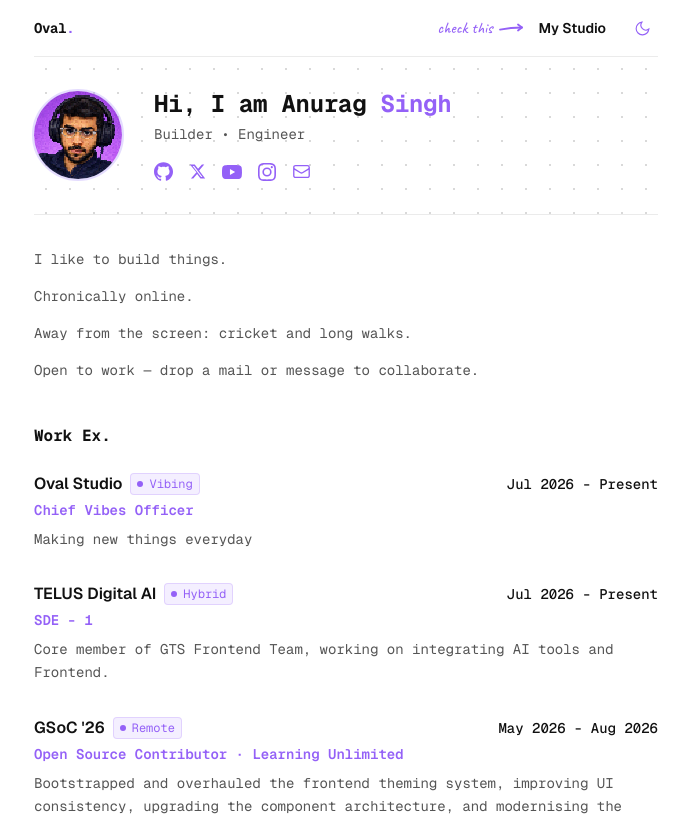
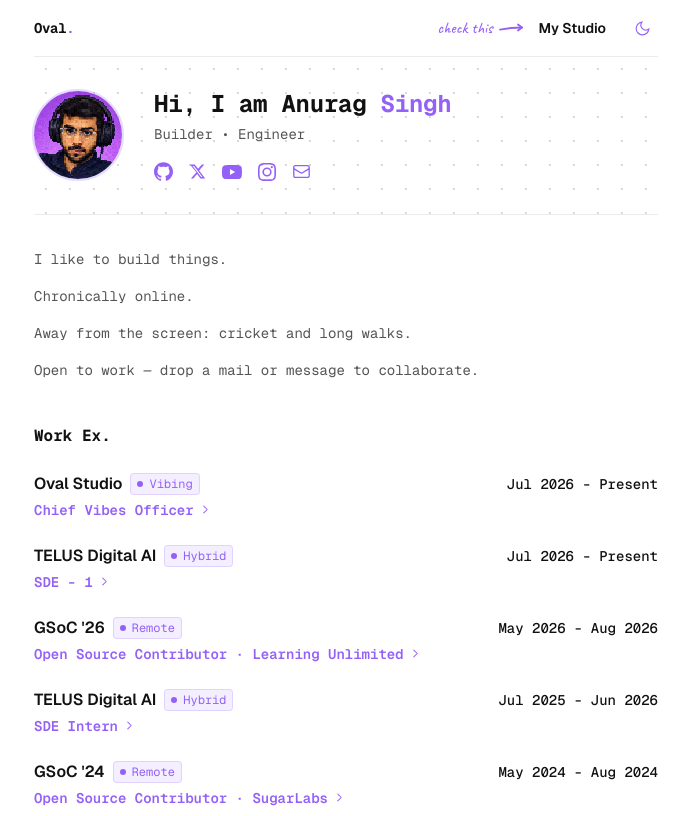
Before and after one commit to Oval17/oval-portfolio, a Next.js app: page / in a window 1280 px wide. Shown: the top 816 px of the page, without its empty margins (294-983 px from the left). Built offline with nearby package versions, Linux system fonts and the light colour scheme.

Commit message:
feat: add collapsible accordion to work experience entries
Description hidden by default; clicking the role chevron (▶ → ▼)
expands it with a smooth CSS grid-template-rows animation.

Co-Authored-By: Claude Sonnet 4.6 (1M context) <noreply@anthropic.com>

```diff
--- a/src/components/about.tsx
+++ b/src/components/about.tsx
@@ -1,23 +1,28 @@
+"use client";
+import { useState } from "react";
 import { experience, education } from "@/lib/data";
 import { VIOLET } from "@/lib/constants";
 
 export default function About() {
+  const [openJobs, setOpenJobs] = useState<Set<number>>(new Set());
+
+  function toggleJob(i: number) {
+    setOpenJobs((prev) => {
+      const next = new Set(prev);
+      if (next.has(i)) next.delete(i);
+      else next.add(i);
+      return next;
+    });
+  }
+
   return (
     <section className="py-8">
       {/* Bio */}
       <div className="space-y-3 text-sm leading-[1.8] mb-10" style={{ color: "var(--text-2)", fontFamily: "var(--font-geist-mono)" }}>
-        <p>
-          I like to build things.
-        </p>
-        <p>
-          Chronically online.
-        </p>
-        <p>
-          Away from the screen: cricket and long walks.
-        </p>
-        <p>
-          Open to work — drop a mail or message to collaborate.
-        </p>
+        <p>I like to build things.</p>
+        <p>Chronically online.</p>
+        <p>Away from the screen: cricket and long walks.</p>
+        <p>Open to work — drop a mail or message to collaborate.</p>
       </div>
 
       {/* Work Experience */}
@@ -27,8 +32,10 @@ export default function About() {
       >
         Work Ex.
       </h2>
-      <div className="space-y-8 mb-12">
-        {experience.map((job, i) => (
+      <div className="space-y-6 mb-12">
+        {experience.map((job, i) => {
+          const isOpen = openJobs.has(i);
+          return (
             <div key={i}>
               <div className="flex items-center justify-between mb-1">
                 <div className="flex items-center gap-2">
@@ -51,16 +58,52 @@ export default function About() {
                   {job.period}
                 </p>
               </div>
-            <div className="mb-2">
+
+              <button
+                onClick={() => toggleJob(i)}
+                className="flex items-center gap-1.5 text-left"
+                style={{ background: "none", border: "none", padding: 0, cursor: "pointer" }}
+              >
                 <p className="text-sm font-mono font-semibold" style={{ color: VIOLET }}>
                   {job.role}
                 </p>
-            </div>
-            <p className="text-sm leading-relaxed" style={{ color: "var(--text-2)", fontFamily: "var(--font-geist-mono)" }}>
+                <svg
+                  viewBox="0 0 24 24"
+                  fill="none"
+                  stroke="currentColor"
+                  strokeWidth={2.2}
+                  width={11}
+                  height={11}
+                  style={{
+                    color: VIOLET,
+                    flexShrink: 0,
+                    transition: "transform 0.2s ease",
+                    transform: isOpen ? "rotate(90deg)" : "rotate(0deg)",
+                  }}
+                >
+                  <path strokeLinecap="round" strokeLinejoin="round" d="M8.25 4.5l7.5 7.5-7.5 7.5" />
+                </svg>
+              </button>
+
+              <div
+                style={{
+                  display: "grid",
+                  gridTemplateRows: isOpen ? "1fr" : "0fr",
+                  transition: "grid-template-rows 0.25s ease",
+                }}
+              >
+                <div style={{ overflow: "hidden" }}>
+                  <p
+                    className="text-sm leading-relaxed pt-2"
+                    style={{ color: "var(--text-2)", fontFamily: "var(--font-geist-mono)" }}
+                  >
                     {job.description}
                   </p>
                 </div>
-        ))}
+              </div>
+            </div>
+          );
+        })}
       </div>
 
       {/* Education */}
```
Lines whose indentation alone changed are shown as unchanged.
